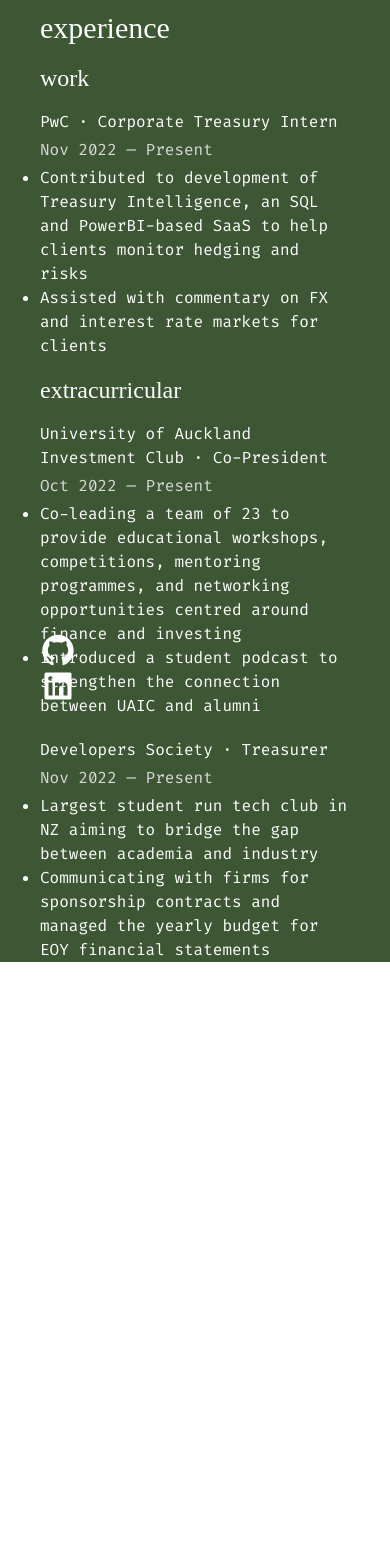
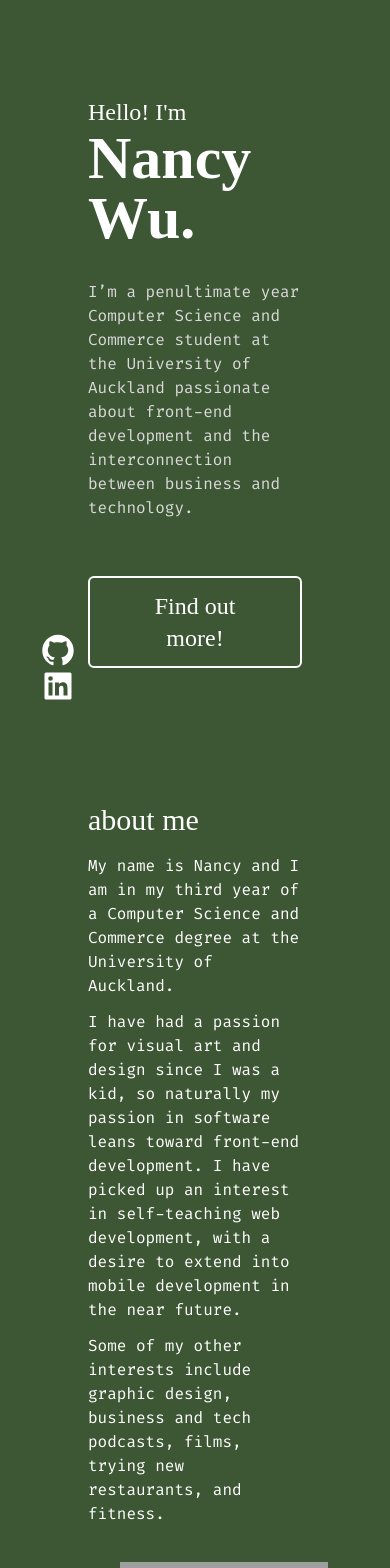
Before and after one commit to nancywu45/nancywu.co.nz, a React (Create React App) app: page /experience in a window 390 px wide. Shown: the part 100-1668 px from the top of the page. Before the commit the page ends 1066 px from the top, so only its background shows below. Built offline with nearby package versions, Linux system fonts and the light colour scheme; grey boxes are pictures that could not be loaded.

Commit message:
add scroll nav, fix horizontal scrollbar

```diff
--- a/package.json
+++ b/package.json
@@ -6,6 +6,7 @@
     "@emotion/react": "^11.11.1",
     "@emotion/styled": "^11.11.0",
     "@mui/material": "^5.13.6",
+    "@react-spring/parallax": "^9.7.3",
     "@testing-library/jest-dom": "^5.16.5",
     "@testing-library/react": "^13.4.0",
     "@testing-library/user-event": "^13.5.0",
--- a/public/index.html
+++ b/public/index.html
@@ -10,7 +10,7 @@
     />
     <title>Nancy Wu | Portfolio</title>
   </head>
-  <body class="overflow-x-hidden">
+  <body>
     <div id="root"></div>
   </body>
 </html>
--- a/src/App.js
+++ b/src/App.js
@@ -1,4 +1,4 @@
-import React from "react";
+import React, { useRef } from "react";
 import Nav from "./components/Nav";
 import Home from "./pages/Home";
 import About from "./pages/About";
@@ -7,20 +7,23 @@
 import Contact from "./pages/Contact";
 import SocialMedia from "./components/SocialMedia";
 import { Route, Routes } from "react-router-dom";
+import { Parallax, ParallaxLayer } from "@react-spring/parallax";
 
 function App() {
+  const homeRef = useRef(null);
+  const aboutRef = useRef(null);
+  const experienceRef = useRef(null);
+  const projectsRef = useRef(null);
+  const contactRef = useRef(null);
   return (
     <div>
-      <Nav />
-      <div className="container">
-        <Routes>
-          <Route path="/" element={<Home />} />
-          <Route path="/about" element={<About />} />
-          <Route path="/experience" element={<Experience />} />
-          <Route path="/projects" element={<Projects />} />
-          <Route path="/contact" element={<Contact />} />
-        </Routes>
-      </div>
+      <Nav homeRef={homeRef} experienceRef={experienceRef} aboutRef={aboutRef} projectsRef={projectsRef} contactRef={contactRef}/>
+      <Home ref={homeRef}/>
+      <About ref={aboutRef}/>
+      <Experience ref={experienceRef} />
+      <Projects ref={projectsRef}/>
+      <Contact ref={contactRef}/>
+
       <SocialMedia />
     </div>
   );
--- a/src/components/Nav.js
+++ b/src/components/Nav.js
@@ -1,7 +1,6 @@
-import React from "react";
+import React, { useRef } from "react";
 import { Link, useMatch, useResolvedPath } from "react-router-dom";
 import { GiPlainSquare } from "react-icons/gi";
-// import { HashLink as Link } from "react-router-hash-link";
 
 function CustomLink({ to, children, ...props }) {
   const resolvedPath = useResolvedPath(to);
@@ -16,38 +15,41 @@
   );
 }
 
-const Nav = () => {
+const Nav = ({homeRef, aboutRef, experienceRef, projectsRef, contactRef}) => {
+  const scrollToRef = (ref) => {
+    window.scrollTo(0, ref.current.offsetTop - 110);
+  }
   return (
-    <div className="w-screen bg-green px-10 md:px-20 lg:px-30 sticky top-0">
+    <div className="w-full bg-green px-10 md:px-20 lg:px-30 sticky top-0 overflow-y-hidden">
       <nav className="py-10 text-primary font-main text-xl flex justify-between">
-        <Link to="/">
+        <button onClick={() => scrollToRef(homeRef)}>
           <GiPlainSquare className="text-3xl justify-start cursor-pointer" />
-        </Link>
+        </button>
         <ul className="flex items-center">
-          <CustomLink
+          <button
             className="px-2 hover:underline underline-offset-4 active:underline"
-            to="./about"
+            onClick={() => scrollToRef(aboutRef)}
           >
             about
-          </CustomLink>
-          <CustomLink
+          </button>
+          <button
             className="px-2 hover:underline underline-offset-4 active:underline"
-            to="./experience"
+            onClick={() => scrollToRef(experienceRef)}
           >
             experience
-          </CustomLink>
-          <CustomLink
+          </button>
+          <button
             className="px-2 hover:underline underline-offset-4 active:underline"
-            to="./projects"
+            onClick={() => scrollToRef(projectsRef)}
           >
             projects
-          </CustomLink>
-          <CustomLink
+          </button>
+          <button
             className="px-2 hover:underline underline-offset-4 active:underline"
-            to="./contact"
+            onClick={() => scrollToRef(contactRef)}
           >
             contact
-          </CustomLink>
+          </button>
         </ul>
       </nav>
     </div>
--- a/src/pages/About.js
+++ b/src/pages/About.js
@@ -1,4 +1,4 @@
-import React from "react";
+import React, { forwardRef } from "react";
 import {
   BiLogoPython,
   BiLogoJavascript,
@@ -10,9 +10,10 @@
 import { PiFigmaLogoThin } from "react-icons/pi";
 import nancy from "../assets/nancy.png";
 
-const About = () => {
+const About = forwardRef((props, ref) => {
   return (
-    <section className="min-h-screen w-screen bg-green px-10 md:px-20 lg:px-40 font-main text-primary flex-col">
+    <section ref={ref} className="min-h-[calc(100vh-110px)] w-full bg-green px-10 md:px-20 lg:px-40 font-main text-primary flex-col">
+      <div className="p-12">
         <div>
           <h2 className="text-3xl pt-30">about me</h2>
           <div className="md:flex">
@@ -33,7 +34,7 @@
                 tech podcasts, films, trying new restaurants, and fitness.
               </p>
             </div>
-          <img src={nancy} alt="nancy" className="w-20 py-20 object-contain" />
+            <img src={nancy} alt="nancy" className="w-52 ml-8 py-5 object-contain" />
           </div>
         </div>
         <div>
@@ -48,8 +49,9 @@
             <PiFigmaLogoThin />
           </div>
         </div>
+      </div>
     </section>
   );
-};
+});
 
 export default About;
--- a/src/pages/Contact.js
+++ b/src/pages/Contact.js
@@ -1,9 +1,10 @@
-import React from "react";
+import React, { forwardRef } from "react";
 import { Link } from "react-router-dom";
 
-const Contact = () => {
+const Contact = forwardRef((props, ref) => {
   return (
-    <section className="min-h-screen w-screen bg-green px-10 md:px-20 lg:px-40 font-main text-primary flex-col">
+    <section ref={ref} className="min-h-[calc(100vh-100px)] w-full bg-green px-10 md:px-20 lg:px-40 font-main text-primary flex-col">
+      <div className="p-12">
         <h2 className="text-3xl pb-20">contact</h2>
         <div className="flex-col justify-center items-center">
           <h2 className="text-3xl py-30">get in touch!</h2>
@@ -17,8 +18,9 @@
             <Link to="mailto:nancywu45@gmail.com">Say Hello</Link>
           </button>
         </div>
+      </div>
     </section>
   );
-};
+});
 
 export default Contact;
--- a/src/pages/Experience.js
+++ b/src/pages/Experience.js
@@ -1,14 +1,15 @@
-import React from "react";
+import React, { forwardRef } from "react";
 
-const Experience = () => {
+const Experience = forwardRef((props, ref) => {
   return (
-    <section className="min-h-screen w-screen bg-green px-10 md:px-20 lg:px-40 font-main text-primary">
+    <section ref={ref} id="experience" className="min-h-[calc(100vh-100px)] w-full bg-green px-10 md:px-20 lg:px-40 font-main text-primary">
+      <div className="p-12">
         <h2 className="text-3xl">experience</h2>
         <h3 className="text-2xl my-4">work</h3>
         <div className="font-code">
           <p className="my-1">PwC · Corporate Treasury Intern </p>
           <p className="my-1 text-grey">Nov 2022 — Present</p>
-        <ul className="my-1 list-disc">
+          <ul className="my-1 ml-6 list-disc">
             <li>
               Contributed to development of Treasury Intelligence, an SQL and
               PowerBI-based SaaS to help clients monitor hedging and risks
@@ -24,7 +25,7 @@
             University of Auckland Investment Club · Co-President
           </p>
           <p className="my-1 text-grey">Oct 2022 — Present</p>
-        <ul className="my-1 list-disc">
+          <ul className="my-1 ml-6 list-disc">
             <li>
               Co-leading a team of 23 to provide educational workshops,
               competitions, mentoring programmes, and networking opportunities
@@ -39,7 +40,7 @@
         <div className="font-code mt-5">
           <p className="my-1">Developers Society · Treasurer</p>
           <p className="my-1 text-grey">Nov 2022 — Present</p>
-        <ul className="my-1 list-disc">
+          <ul className="my-1 ml-6 list-disc">
             <li>
               Largest student run tech club in NZ aiming to bridge the gap between
               academia and industry
@@ -50,8 +51,9 @@
             </li>
           </ul>
         </div>
+      </div>
     </section>
   );
-};
+});
 
 export default Experience;
--- a/src/pages/Home.js
+++ b/src/pages/Home.js
@@ -1,9 +1,10 @@
 import "../tailwind.css";
 import { Link } from "react-router-dom";
+import React, { forwardRef } from "react";
 
-function Home() {
+const Home = forwardRef((props, ref) => {
   return (
-    <section className="min-h-screen bg-green px-10 md:px-20 lg:px-40 flex w-screen items-center">
+    <section ref={ref} id="home" className="min-h-[calc(100vh-100px)] bg-green px-10 md:px-20 lg:px-40 flex w-full items-center">
       <div className="font-main text-primary p-12">
         <h2 className="text-2xl text-primary font-main">Hello! I'm</h2>
         <h1>
@@ -22,6 +23,6 @@
       </div>
     </section>
   );
-}
+})
 
 export default Home;
--- a/src/pages/Projects.js
+++ b/src/pages/Projects.js
@@ -1,13 +1,15 @@
-import React from "react";
+import React, { forwardRef } from "react";
 import ProjectCards from "../components/ProjectCards";
 
-const Projects = () => {
+const Projects = forwardRef((props, ref) => {
   return (
-    <section className="min-h-screen w-screen bg-green px-10 md:px-20 lg:px-40 font-main text-primary">
-      <h2 className="text-3xl">portfolio projects</h2>
-      <ProjectCards />
+    <section ref={ref} className="min-h-[calc(100vh-100px)] w-full bg-green px-10 md:px-20 lg:px-40 font-main text-primary">
+      <div className="p-12">
+        <h2 className="text-3xl">portfolio projects</h2>
+        <ProjectCards />
+      </div>
     </section>
   );
-};
+});
 
 export default Projects;
--- a/tailwind.config.js
+++ b/tailwind.config.js
@@ -1,5 +1,6 @@
 /** @type {import('tailwindcss').Config} */
 module.exports = {
+  mode: "jit",
   content: ["./src/**/*.{js,jsx,ts,tsx}"],
   theme: {
     extend: {
```
Also changed, not shown: firebase.json, 2 other files (tests, documents, lock files or other folders). Lines whose indentation alone changed are shown as unchanged.
